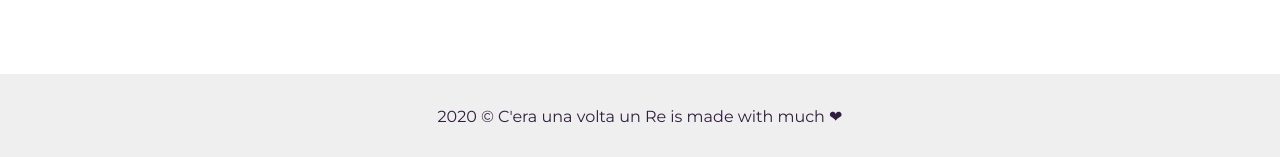
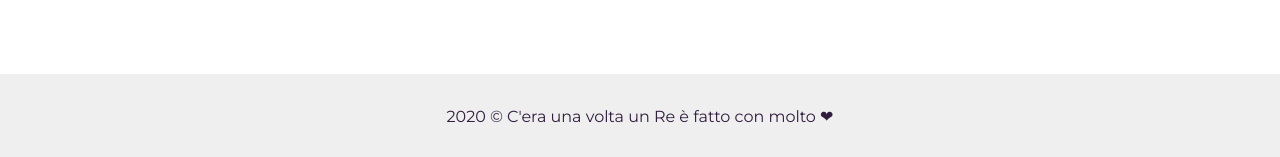
Before and after one commit to marste/lara, a Jekyll site: the page built from index.html, in a window 1280 px wide. Shown: the part 1160-1317 px from the top of the page. Built offline with Jekyll 4.4.1, drawn with Linux system fonts in a browser that asks for light colours; the list of posts is cut into pages by our own code.

Commit message:
Added new post

```diff
--- a/_includes/footer.html
+++ b/_includes/footer.html
@@ -1,5 +1,5 @@
 <footer class="main-footer">
   <div class="copyright">
-    <p>{{site.time | date: '%Y'}} &copy; {{site.author}} is made with much &#10084;</p>
+    <p>{{site.time | date: '%Y'}} &copy; {{site.author}} è fatto con molto &#10084;</p>
   </div>
 </footer> <!-- End Footer -->
--- a/_layouts/default.html
+++ b/_layouts/default.html
@@ -1,5 +1,5 @@
 <!DOCTYPE html>
-<html lang="en">
+<html lang="IT">
 {% include head.html %}
 <body>
   {{ content }}
```
